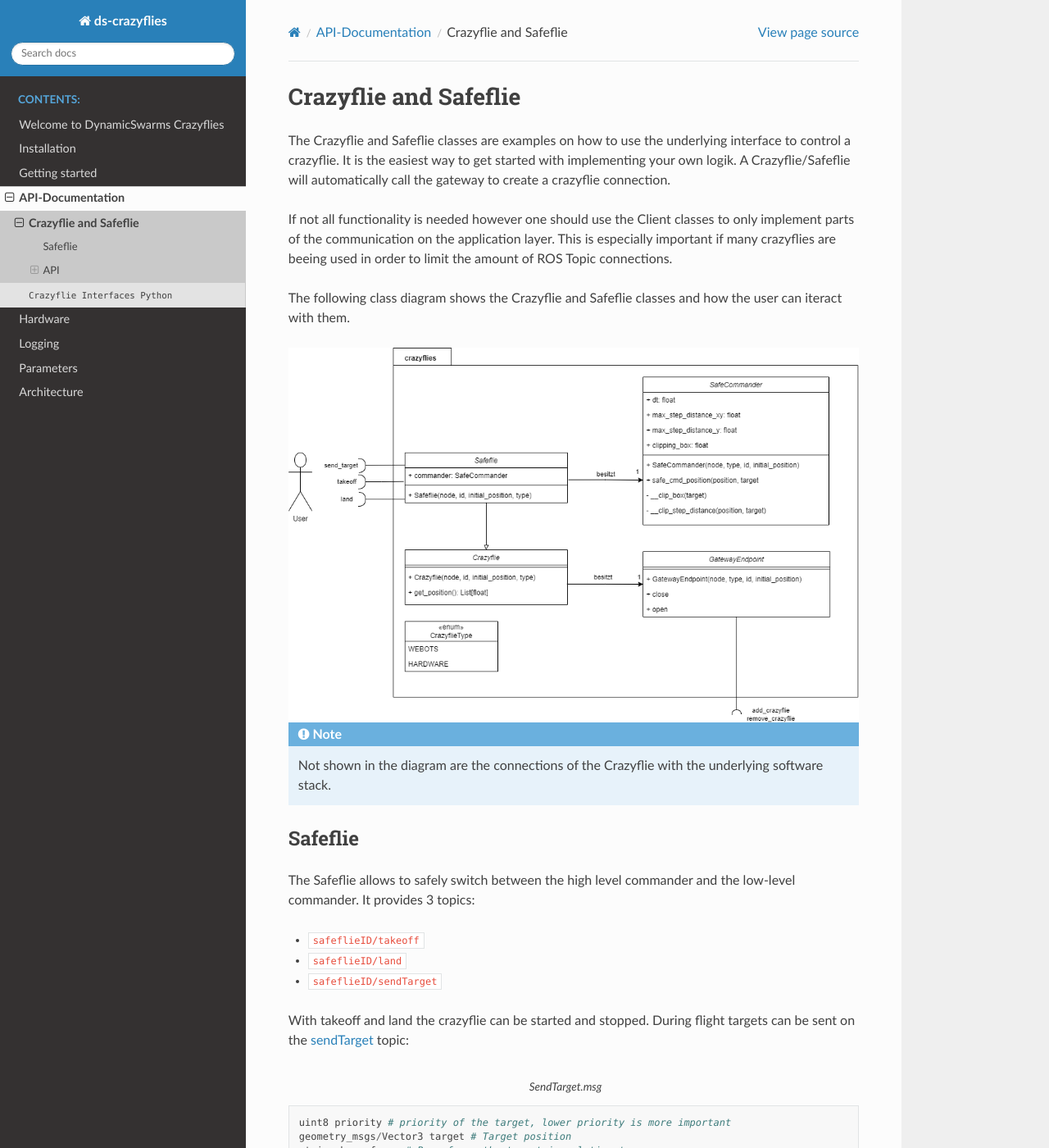
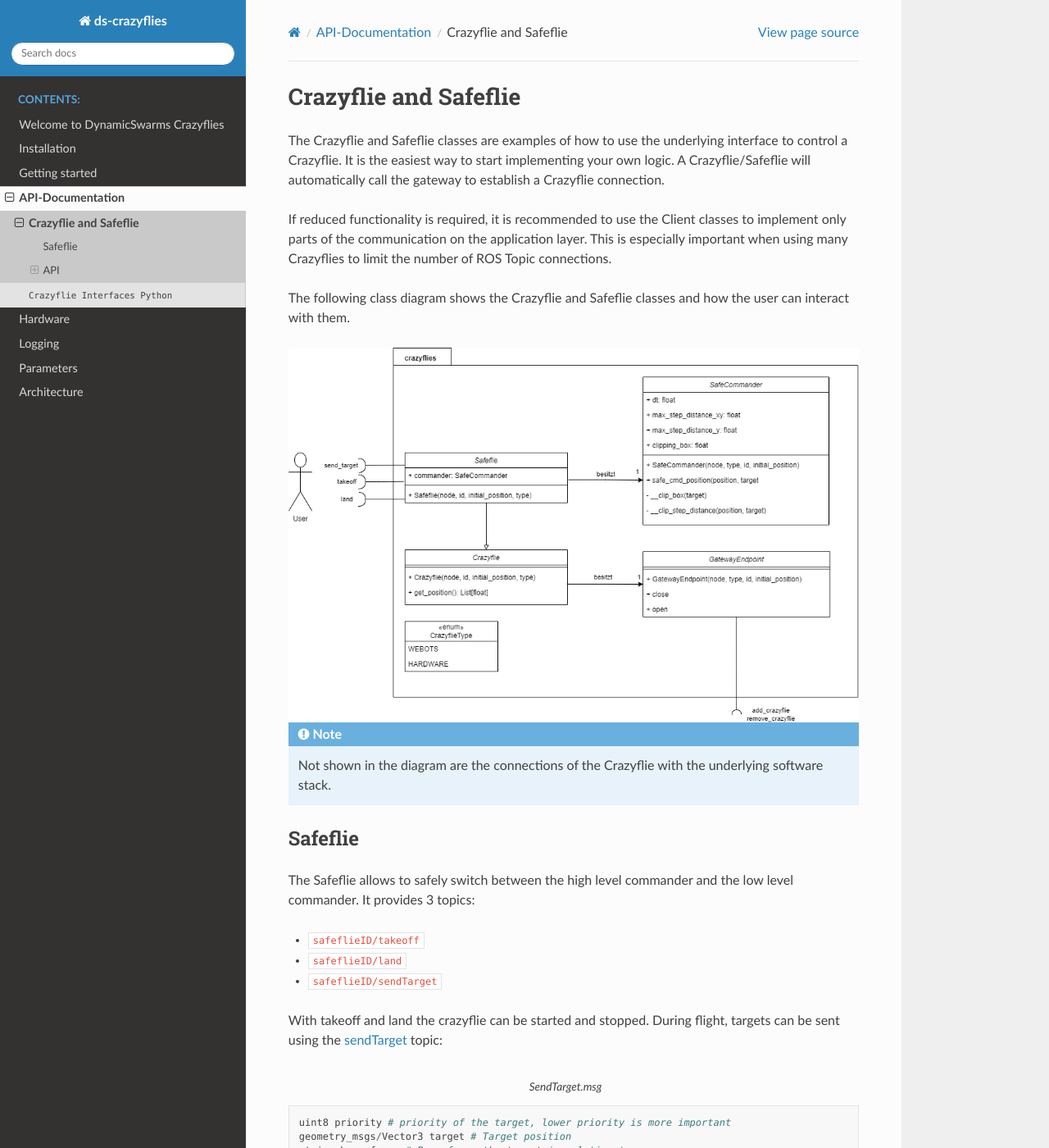
Before and after one commit to DynamicSwarms/ds-crazyflies, a Sphinx documentation site: the page built from docs/crazyflies.rst, in a window 1280 px wide and 1400 px high. Shown: the whole window at 82% size. Built offline with Sphinx 7.4.7 and the Read the Docs theme 3.1.0, drawn with Linux system fonts in a browser that asks for light colours; some of the changed text lies outside the part shown.

Commit message:
Update crazyflies.rst
Changed wording, grammar and spelling errors.

```diff
--- a/docs/crazyflies.rst
+++ b/docs/crazyflies.rst
@@ -6,14 +6,11 @@
 Crazyflie and Safeflie
 ======================================
 
-The Crazyflie and Safeflie classes are examples on how to use the underlying interface to control a crazyflie.
-It is the easiest way to get started with implementing your own logik.
-A Crazyflie/Safeflie will automatically call the gateway to create a crazyflie connection.
+The Crazyflie and Safeflie classes are examples of how to use the underlying interface to control a Crazyflie. It is the easiest way to start implementing your own logic. A Crazyflie/Safeflie will automatically call the gateway to establish a Crazyflie connection.
 
-If not all functionality is needed however one should use the Client classes to only implement parts of the communication on the application layer.
-This is especially important if many crazyflies are beeing used in order to limit the amount of ROS Topic connections.
+If reduced functionality is required, it is recommended to use the Client classes to implement only parts of the communication on the application layer. This is especially important when using many Crazyflies to limit the number of ROS Topic connections.
 
-The following class diagram shows the Crazyflie and Safeflie classes and how the user can iteract with them.
+The following class diagram shows the Crazyflie and Safeflie classes and how the user can interact with them.
 
 .. image:: assets/Klassendiagram_.drawio.png
   :align: center
@@ -25,7 +22,7 @@ The following class diagram shows the Crazyflie and Safeflie classes and how the
 Safeflie
 ----------
 
-The Safeflie allows to safely switch between the high level commander and the low-level commander.
+The Safeflie allows to safely switch between the high level commander and the low level commander.
 It provides 3 topics:
 
 * ``safeflieID/takeoff``
@@ -33,7 +30,7 @@ It provides 3 topics:
 * ``safeflieID/sendTarget``
 
 With takeoff and land the crazyflie can be started and stopped.
-During flight targets can be sent on the `sendTarget <https://github.com/DynamicSwarms/ds-crazyflies/blob/master/src/crazyflies_interfaces/msg/SendTarget.msg>`_ topic:
+During flight, targets can be sent using the `sendTarget <https://github.com/DynamicSwarms/ds-crazyflies/blob/master/src/crazyflies_interfaces/msg/SendTarget.msg>`_ topic:
 
 .. code-block::
     :caption: SendTarget.msg
@@ -43,7 +40,7 @@ During flight targets can be sent on the `sendTarget <https://github.com/Dynamic
     string base_frame # Base frame the target is relative to
     string info # Additional information
 
-.. note:: Currently only the target field is beeing used. It describes the desired target in world coordinates.
+.. note:: Only the target field is currently used. It describes the desired target in world coordinates.
 
 
 .. image:: assets/SafeflieStateMachine.drawio.png
```
